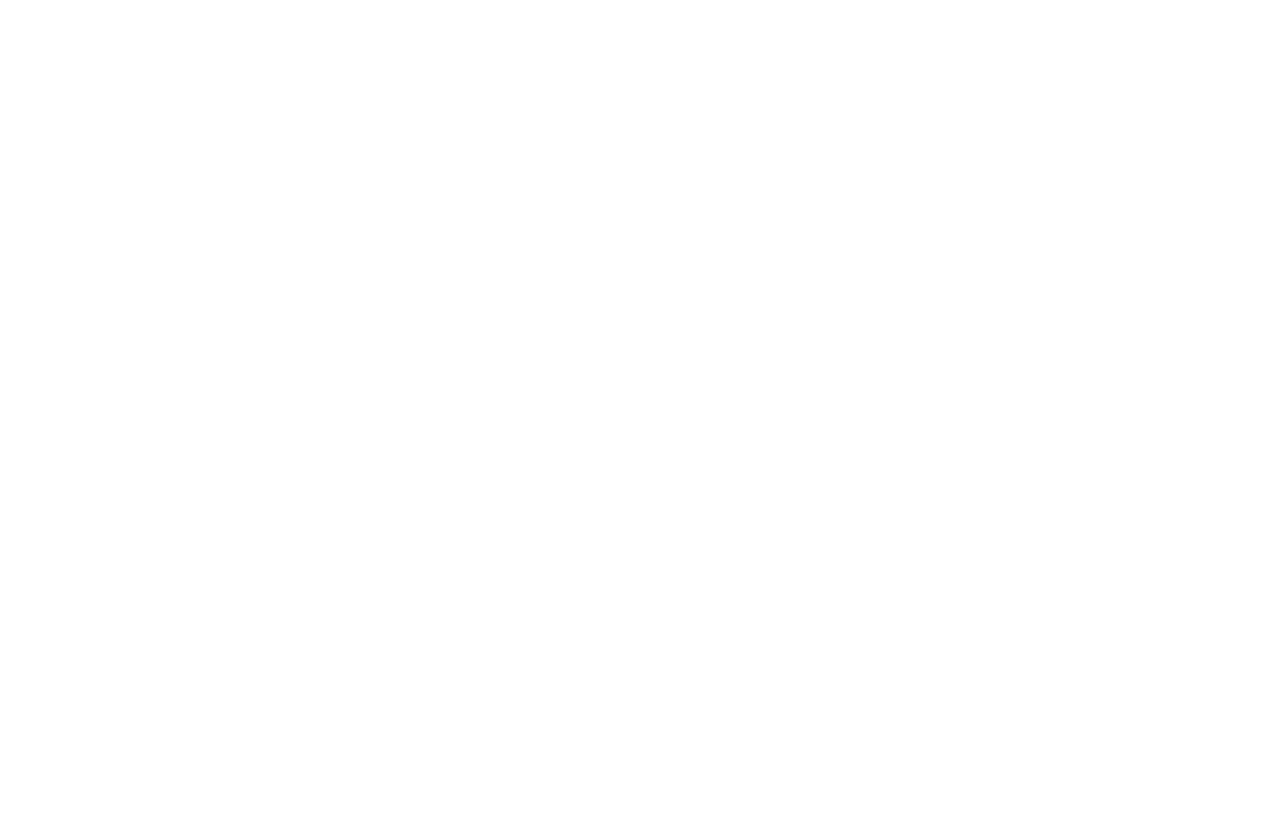
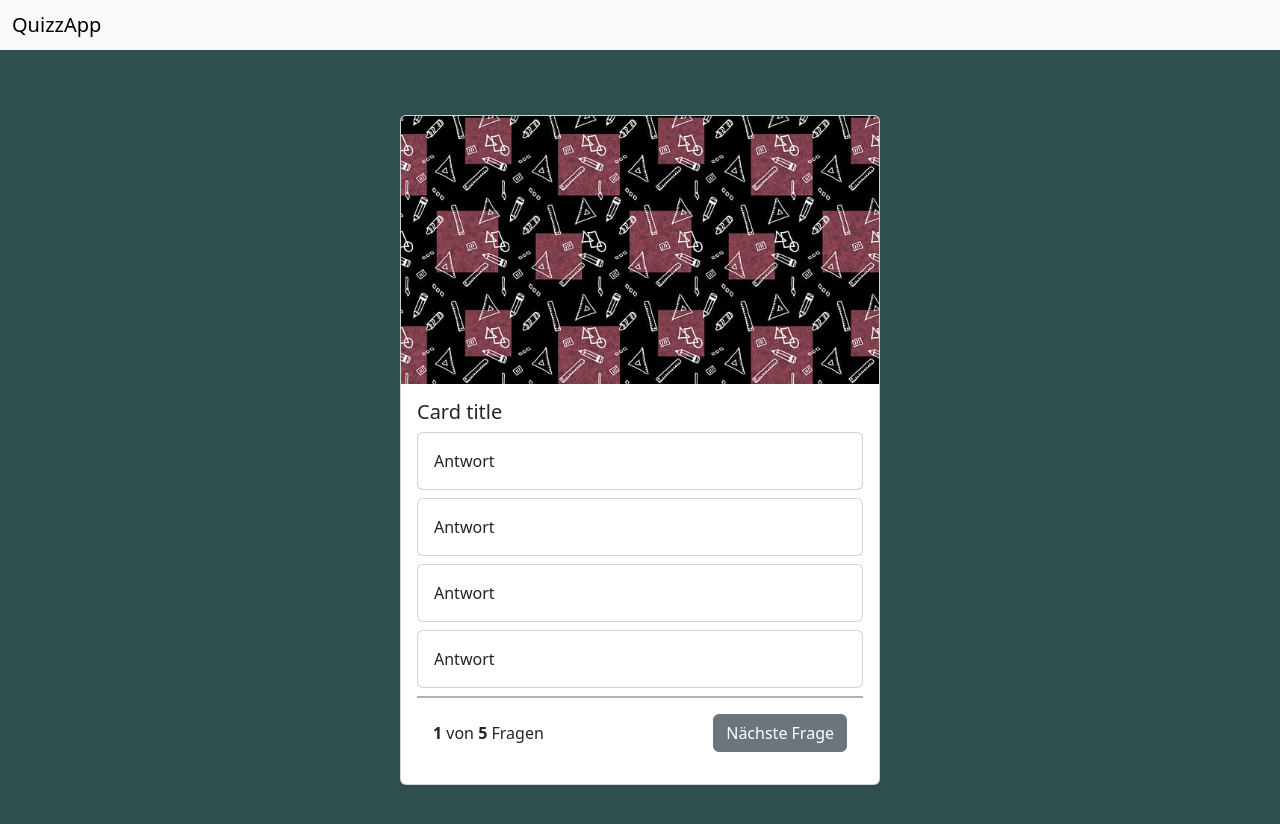
Before and after one commit to OptimismusPr1m3/QuizApp_DA, a website: page index.html in a window 1280 px wide. Before the commit the page ends 800 px from the top, so only its background shows below. Drawn offline with nearby package versions, Linux system fonts and the light colour scheme.

Commit message:
card for quizz questions built, bootstrap

```diff
--- a/index.html
+++ b/index.html
@@ -1,13 +1,58 @@
 <!DOCTYPE html>
 <html lang="en">
+
 <head>
     <meta charset="UTF-8">
     <meta name="viewport" content="width=device-width, initial-scale=1.0">
+    <link rel="stylesheet" href="node_modules/bootstrap/dist/css/bootstrap.min.css">
     <link rel="stylesheet" href="style.css">
     <script src="script.js"></script>
     <title>QuizApp</title>
 </head>
+
 <body>
+    <nav class="navbar bg-body-tertiary">
+        <div class="container-fluid">
+            <span class="navbar-brand mb-0 h1">QuizzApp</span>
+        </div>
+    </nav>
+    <div class="container">
+        <div class="card quiz-card">
+            <img src="img/pencil.jpg" class="card-img-top">
+            <div class="card-body">
+                <h5 class="card-title">Card title</h5>
+                <div class="card mb-2">
+                    <div class="card-body">
+                        Antwort
+                    </div>
+                </div>
+                <div class="card mb-2">
+                    <div class="card-body">
+                        Antwort
+                    </div>
+                </div>
+                <div class="card mb-2">
+                    <div class="card-body">
+                        Antwort
+                    </div>
+                </div>
+                <div class="card mb-2">
+                    <div class="card-body">
+                        Antwort
+                    </div>
+                </div>
+                <div class="question-footer">
+                    <span>
+                        <b>1</b> von <b>5</b> Fragen
+                    </span>
+                    <button class="btn btn-secondary">Nächste Frage</button>
+                </div>
+
+            </div>
+        </div>
+    </div>
+
 
 </body>
+
 </html>
--- /dev/null
+++ b/package.json
@@ -0,0 +1,5 @@
+{
+  "dependencies": {
+    "bootstrap": "^5.3.0"
+  }
+}
--- a/style.css
+++ b/style.css
@@ -0,0 +1,25 @@
+
+body{
+    background-color: darkslategray !important;
+}
+
+.container{
+    display: flex;
+    justify-content: center;
+    align-items: center;
+    background-color: darkslategray !important;
+    min-height: 100vh;
+}
+
+.quiz-card{
+    width: 30rem;
+}
+
+.question-footer{
+    display: flex;
+    justify-content: space-between;
+    align-items: center;
+    border-top: 2px solid rgba(0, 0, 0, 0.3);
+    padding: 16px;
+    margin-top: 8px;
+}
```
Also changed, not shown: img/pencil.jpg (added), 2 other files.
